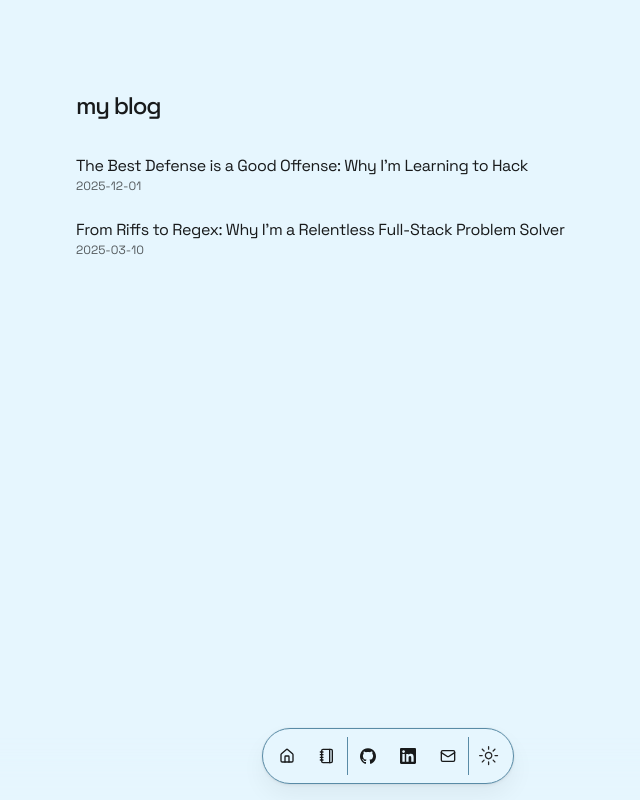
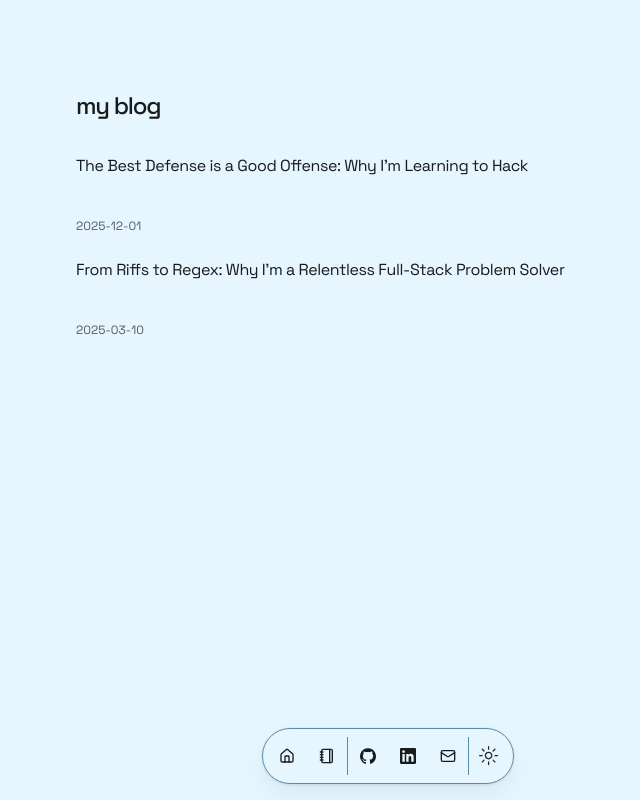
Before and after one commit to mhgarry/dev-portfolio, a Next.js app: page /blog in a window 1280 px wide. Shown: the whole page, without its empty margins (252-892 px from the left). Built offline with nearby package versions, Linux system fonts and the light colour scheme.

Commit message:
spacing mdx

```diff
--- a/src/app/blog/page.tsx
+++ b/src/app/blog/page.tsx
@@ -34,7 +34,7 @@ export default async function BlogPage() {
               href={`/blog/${post.slug}`}
             >
               <div className="w-full flex flex-col">
-                <p className="tracking-tight">{post.metadata.title}</p>
+                <p className="tracking-tight pb-10">{post.metadata.title}</p>
                 <p className="h-6 text-xs text-muted-foreground">
                   {post.metadata.publishedAt}
                 </p>
```
